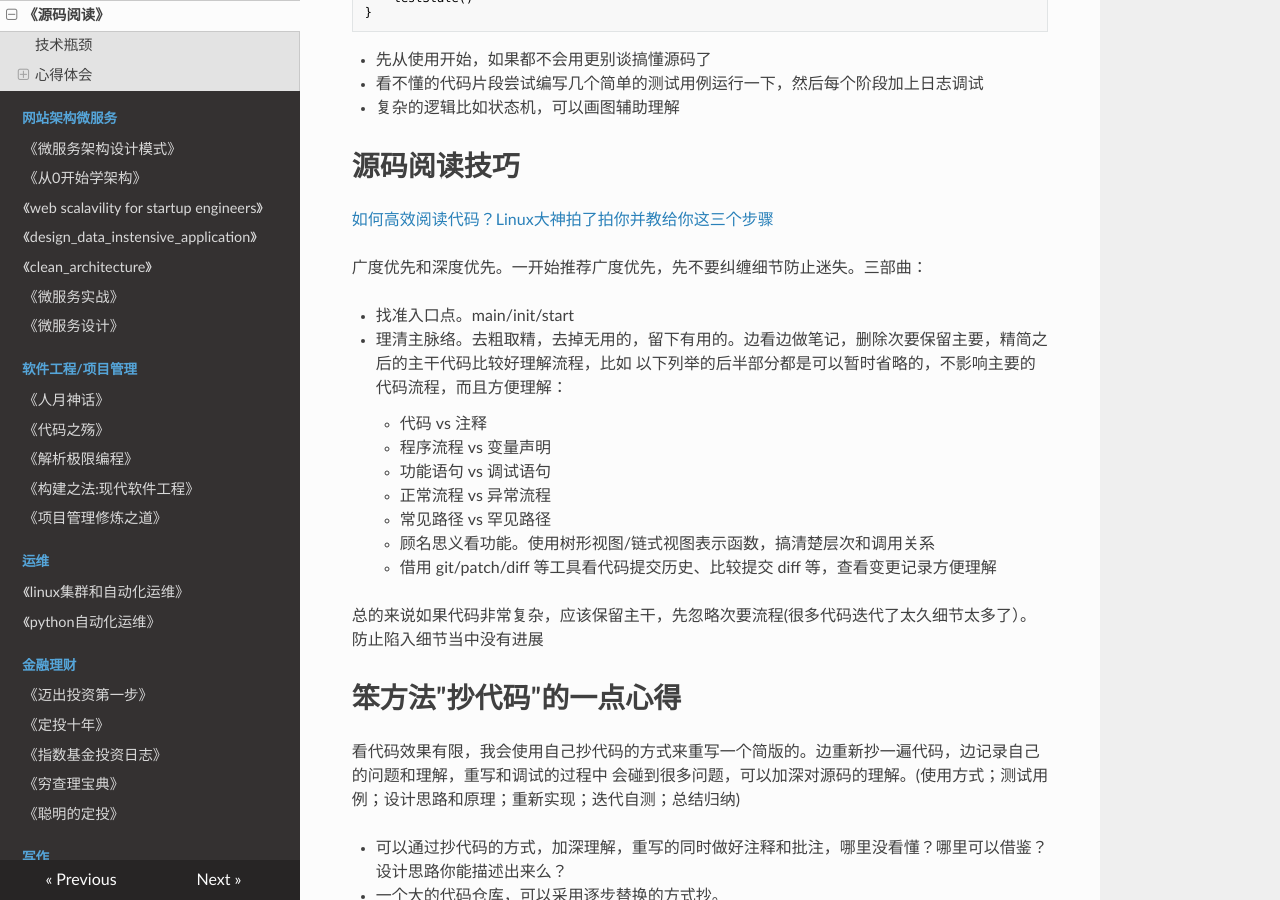
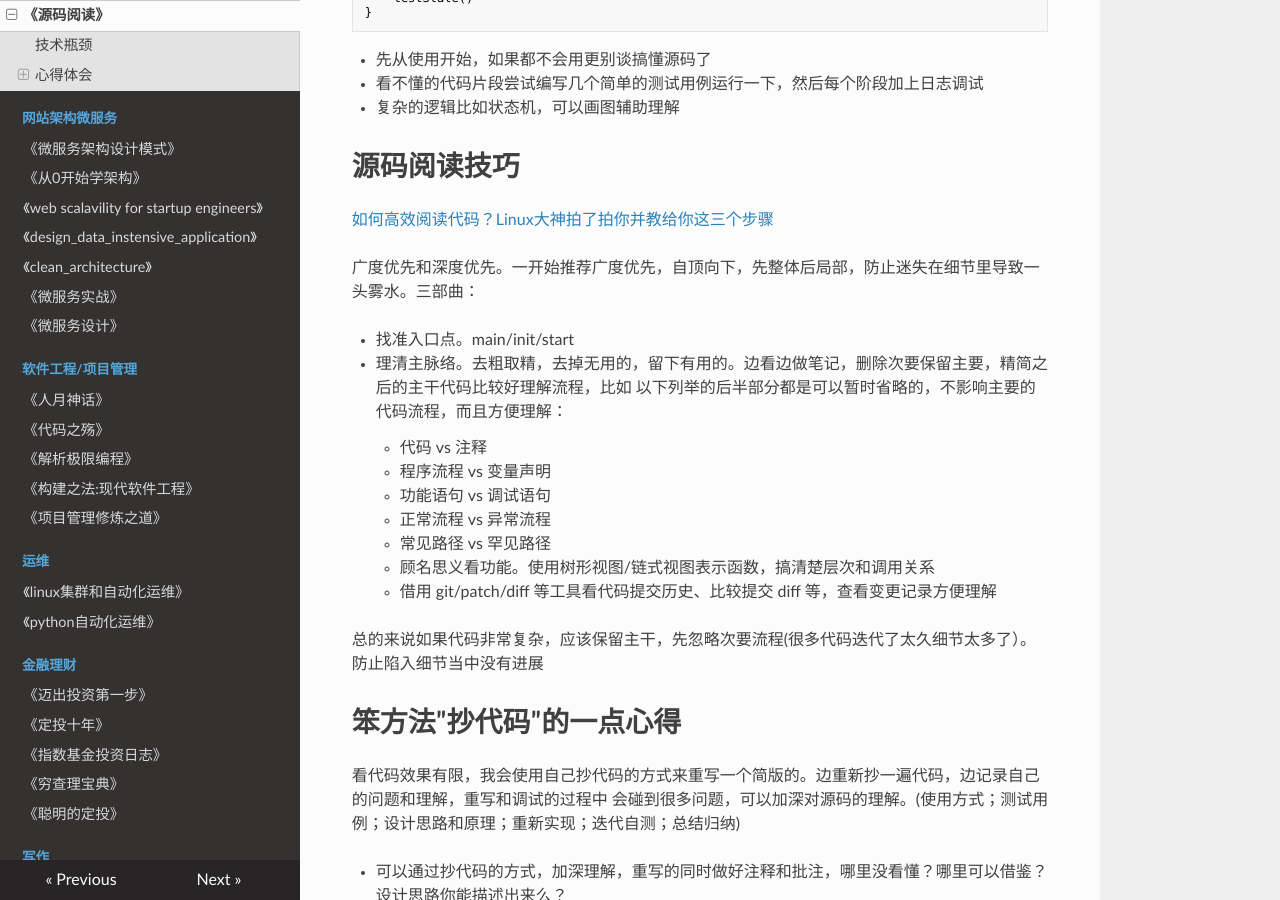
Before and after one commit to PegasusWang/booknotes, an MkDocs documentation site: the page built from docs/源码阅读_sourcecode/README.md, in a window 1280 px wide and 900 px high, scrolled down 3122 px. Built offline with MkDocs 1.6.1, drawn with Linux system fonts in a browser that asks for light colours; nearby versions of some CDN libraries; old or Windows-style settings are respelled for this version of MkDocs.

Commit message:
skill: 自顶向下，广度优先看代码

```diff
--- a/docs/源码阅读_sourcecode/README.md
+++ b/docs/源码阅读_sourcecode/README.md
@@ -120,7 +120,7 @@ func main() {
 
 [如何高效阅读代码？Linux大神拍了拍你并教给你这三个步骤](https://zhuanlan.zhihu.com/p/181507124)
 
-广度优先和深度优先。一开始推荐广度优先，先不要纠缠细节防止迷失。三部曲：
+广度优先和深度优先。一开始推荐广度优先，自顶向下，先整体后局部，防止迷失在细节里导致一头雾水。三部曲：
 
 - 找准入口点。main/init/start
 - 理清主脉络。去粗取精，去掉无用的，留下有用的。边看边做笔记，删除次要保留主要，精简之后的主干代码比较好理解流程，比如
```
